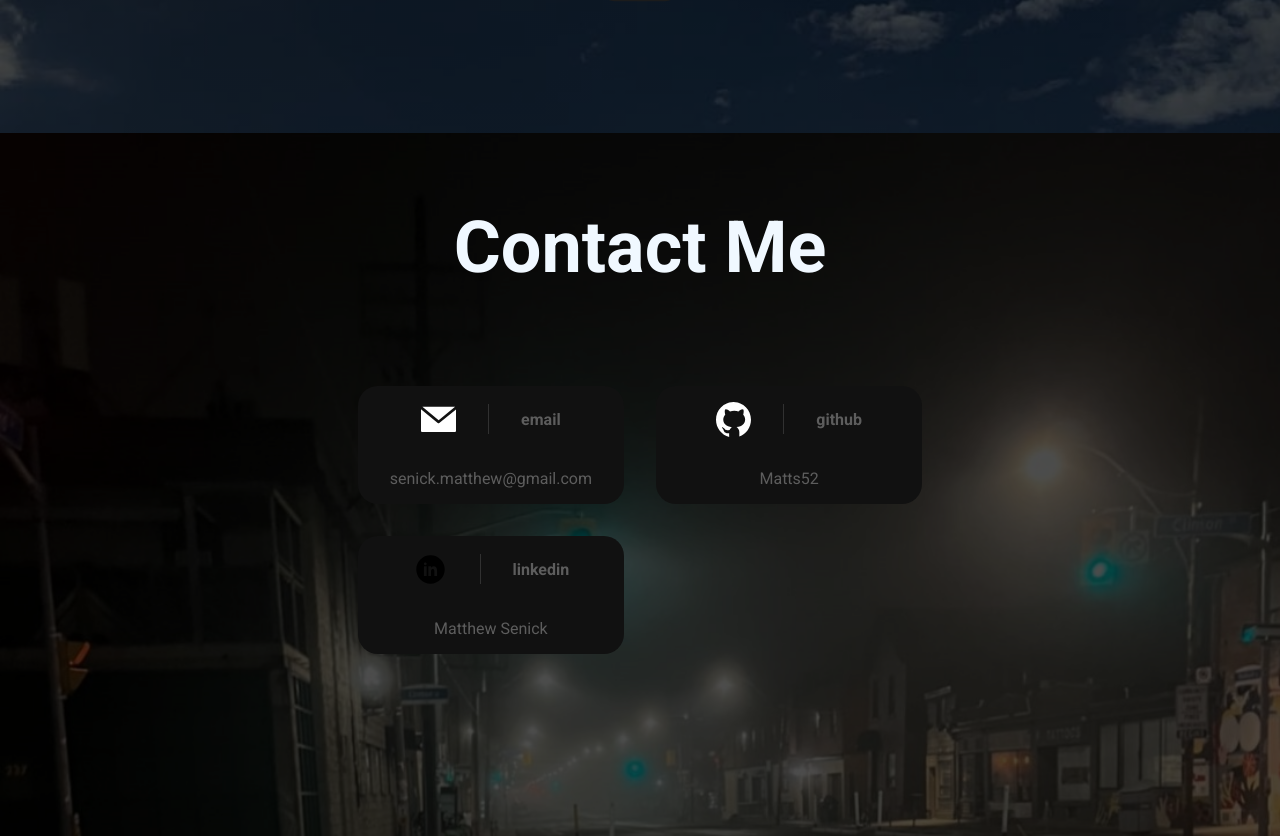
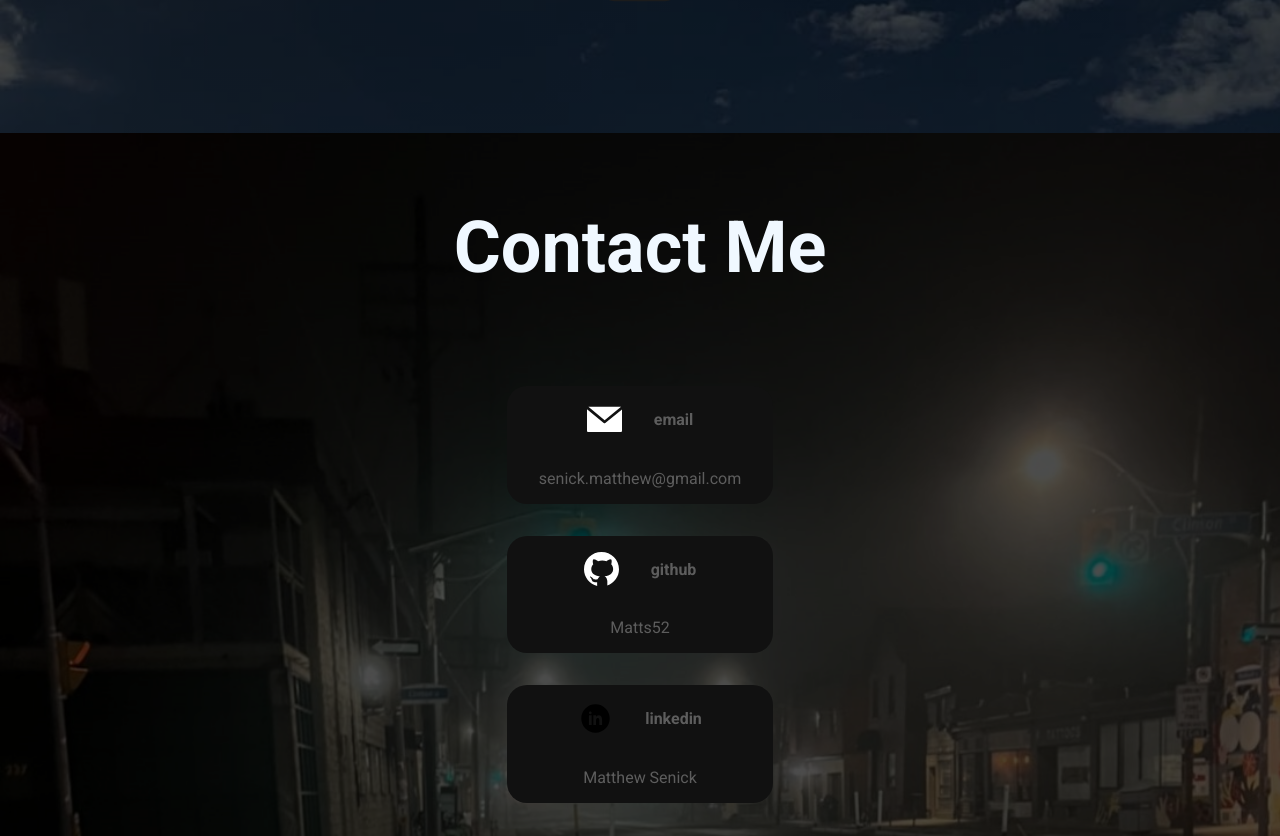
Before and after one commit to Matts52/Old_Website_2022, a Vue app: page / in a window 1280 px wide. Shown: the part 3662-4498 px from the top of the page. Built offline with nearby package versions, Linux system fonts and the light colour scheme.

Commit message:
change the contact information layout

```diff
--- a/src/assets/projectData.js
+++ b/src/assets/projectData.js
@@ -28,7 +28,7 @@ export default [
       },
       image: 'Bearish_or_Bullish.jpg',
       article:
-        "../assets/Bearish_or_Bullish.pdf",
+        "/Bearish_or_Bullish.pdf",
       favorite: "Favorites",
     },
   },
--- a/src/components/AboutMeComp.vue
+++ b/src/components/AboutMeComp.vue
@@ -56,12 +56,7 @@
 
 <script>
 export default {
-  name: "DescriptionAbout",
-  data() {
-    return {
-      pdf: require("../assets/Resume_Matthew_Senick.pdf"),
-    };
-  }
+  name: "DescriptionAbout"
 };
 </script>
 
--- a/src/components/FindMeIcons.vue
+++ b/src/components/FindMeIcons.vue
@@ -2,7 +2,7 @@
   <div class="find-me-icons-main-container" @click="openLink">
     <div class="find-me-icons-header">
       <img :src="require(`../assets/icons/${title}-white.svg`)" :alt="title" />
-      <div class="horizontal-divider"></div>
+      <!--<div class="horizontal-divider"></div>-->
       <strong class="light"> {{ title }} </strong>
     </div>
     <p class="light">{{ content }}</p>
--- a/src/section/ContactMe.vue
+++ b/src/section/ContactMe.vue
@@ -4,18 +4,21 @@
     <div class="find-me-container">
       <div class="icons">
         <FindMeIcons
+          style="margin-bottom: 2em;"
           class="email"
           title="email"
           content="senick.matthew@gmail.com"
         />
 
         <FindMeIcons
+          style="margin-bottom: 2em;"
           title="github"
           content="Matts52"
           link="https://github.com/Matts52"
         />
 
         <FindMeIcons
+          style="margin-bottom: 2em;"
           title="linkedin"
           content="Matthew Senick"
           link="https://www.linkedin.com/in/matthew-senick/"
@@ -39,13 +42,12 @@ export default {
 
 <style scoped>
 .main-container {
-  padding-bottom: 20em;
   display: flex;
-  flex-flow: column nowrap;
+  flex-flow: column;
+  justify-content: center;
   align-items: center;
   background: linear-gradient(rgba(0, 0, 0, 0.70), rgba(0, 0, 0, 0.70)), url("../assets/pattern/street.jpg");
-  background-size: 100%;
-
+  background-size: cover;
 }
 h1 {
   margin-top: 1em;
@@ -61,23 +63,22 @@ img {
   margin-top: 3em;
   width: 80vw;
   display: flex;
-  flex-flow: row wrap;
+  flex-flow: column wrap;
   justify-content: space-around;
   align-items: center;
+  margin-bottom: 1.5em;
 }
 .icons {
-  display: grid;
-  grid-template-columns: 1fr 1fr;
   gap: 2em;
+  padding-bottom: 5em;
 }
 @media (max-width: 700px) {
   img {
     margin-bottom: 2em;
   }
   .icons {
-    display: grid;
-    grid-template-columns: 1fr;
     gap: 1.2em;
+    padding-bottom: 2em;
   }
 
 }
```
